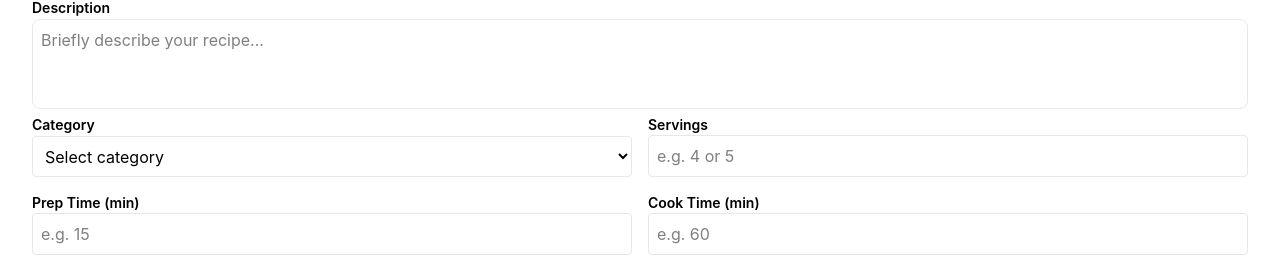
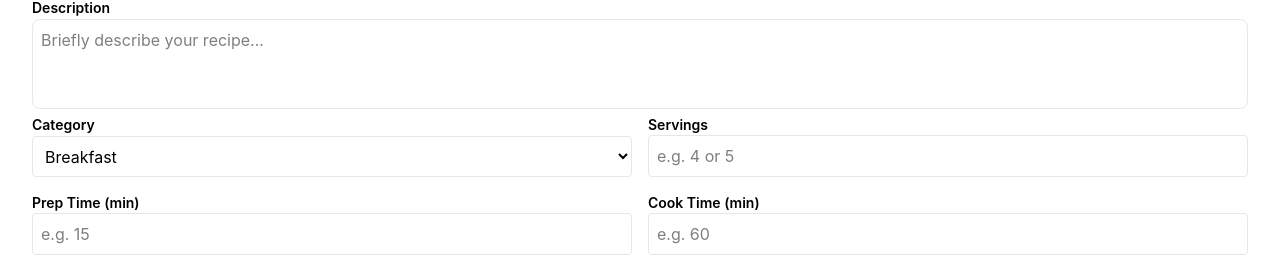
Before and after one commit to SrunTechsean/Interactive-Recipe-Book, a React (Vite) app: page /add in a window 1280 px wide. Shown: the part 236-492 px from the top of the page. Built offline with nearby package versions, Linux system fonts and the light colour scheme.

Commit message:
feat: handle field change in recipeDes.jsx

```diff
--- a/src/components/addRecipe-comp/recipeDes.jsx
+++ b/src/components/addRecipe-comp/recipeDes.jsx
@@ -1,4 +1,4 @@
-export default function RecipeDes() {
+export default function RecipeDes({ formData, onFieldChange }) {
 	return (
 		<div className="mb-3">
 			<div className="space-y-2">
@@ -6,7 +6,10 @@ export default function RecipeDes() {
 					Recipe Title
 				</label>
 				<input
+					id="recipeTitle"
 					type="text"
+					value={formData.title}
+					onChange={(e) => onFieldChange("title", e.target.value)}
 					placeholder="e.g. Creamy Tomato Pasta"
 					className="w-full rounded border input p-2"
 				/>
@@ -18,6 +21,8 @@ export default function RecipeDes() {
 				<textarea
 					id="description"
 					rows="3"
+					value={formData.description}
+					onChange={(e) => onFieldChange("description", e.target.value)}
 					placeholder="Briefly describe your recipe..."
 					className="w-full rounded-lg border input resize-none p-2"
 				/>
@@ -31,10 +36,16 @@ export default function RecipeDes() {
 						id="category"
 						name="category"
 						className="w-full rounded border p-2"
+						value={formData.category}
+						onChange={(e) => onFieldChange("category", e, target.value)}
 					>
 						<option disabled selected>
 							Select category
 						</option>
+						<option value="breakfast">Breakfast</option>
+						<option value="lunch">Lunch</option>
+						<option value="dinner">Dinner</option>
+						<option value="dessert">Dessert</option>
 					</select>
 				</div>
 				<div>
@@ -44,8 +55,10 @@ export default function RecipeDes() {
 					<input
 						id="servings"
 						type="number"
+						value={formData.servings}
 						placeholder="e.g. 4 or 5"
 						className="w-full rounded border p-2"
+						onChange={(e) => onFieldChange("servings", e.target.value)}
 					/>
 				</div>
 				<div>
@@ -55,8 +68,10 @@ export default function RecipeDes() {
 					<input
 						id="prepTime"
 						type="text"
+						value={formData.prepTime}
 						placeholder="e.g. 15"
 						className="w-full rounded border p-2"
+						onChange={(e) => onFieldChange("prepTime", e.target.value)}
 					/>
 				</div>
 				<div>
@@ -66,8 +81,10 @@ export default function RecipeDes() {
 					<input
 						id="cookTime"
 						type="text"
+						value={formData.cookTime}
 						placeholder="e.g. 60"
 						className="w-full rounded border p-2"
+						onChange={(e) => onFieldChange("cookTime", e.target.value)}
 					/>
 				</div>
 			</div>
--- a/src/pages/AddRecipe.jsx
+++ b/src/pages/AddRecipe.jsx
@@ -1,9 +1,22 @@
+import { useState } from "react";
 import RecipeDes from "../components/addRecipe-comp/recipeDes";
 import RecipeTable from "../components/addRecipe-comp/recipeTable";
 import RecipeUpload from "../components/addRecipe-comp/recipeUpload";
 import "./AddRecipe.css";
 
 export default function AddRecipe() {
+	const [formData, setFormData] = useState({
+		title: "",
+		description: "",
+		category: "",
+		servings: "",
+		prepTime: "",
+		cookTime: "",
+	});
+	const handleFieldChange = (field, value) => {
+		setFormData((prev) => ({ ...prev, [field]: value }));
+	};
+
 	return (
 		<section className="min-w-3x1 mx-auto space-y-6">
 			<h1 className="text-3x1 my-0 font-bold tracking-tight">Add New Recipe</h1>
@@ -11,7 +24,10 @@ export default function AddRecipe() {
 				Share your delicious recipe with the world
 			</p>
 			<form>
-				<RecipeDes></RecipeDes>
+				<RecipeDes
+					formData={formData}
+					onFieldChange={handleFieldChange}
+				></RecipeDes>
 				<RecipeTable></RecipeTable>
 				<RecipeUpload></RecipeUpload>
 			</form>
```
